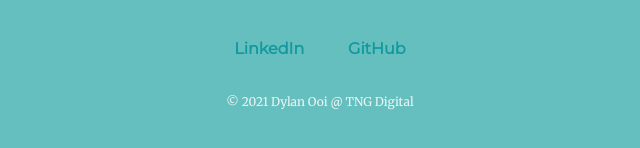
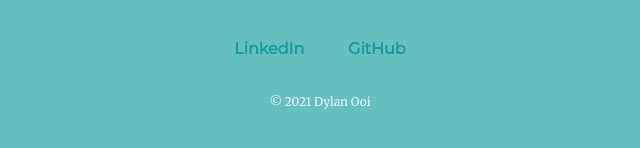
Before and after one commit to OJDylan/myself, a plain HTML site: page index.html in a window 1280 px wide. Shown: the part 2603-2751 px from the top of the page, 320-960 px from the left. Drawn offline with Linux system fonts and the light colour scheme.

Commit message:
changed copywrite

```diff
--- a/index.html
+++ b/index.html
@@ -67,7 +67,7 @@
         >LinkedIn</a
       >
       <a class="footer-link" href="https://github.com/OJDylan">GitHub</a>
-      <p class="footer">© 2021 Dylan Ooi @ TNG Digital</p>
+      <p class="footer">© 2021 Dylan Ooi</p>
     </div>
   </body>
 </html>
```
